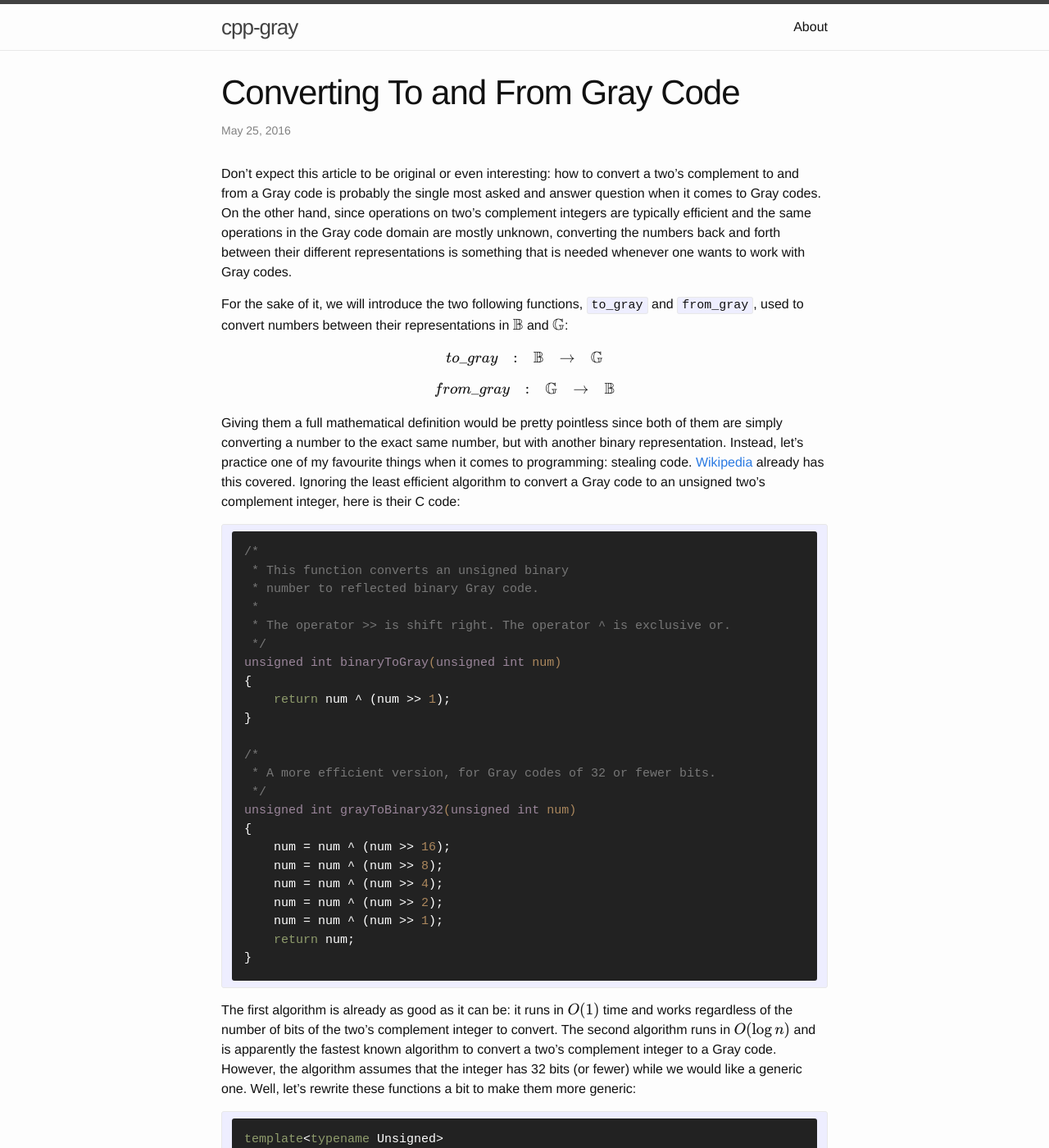
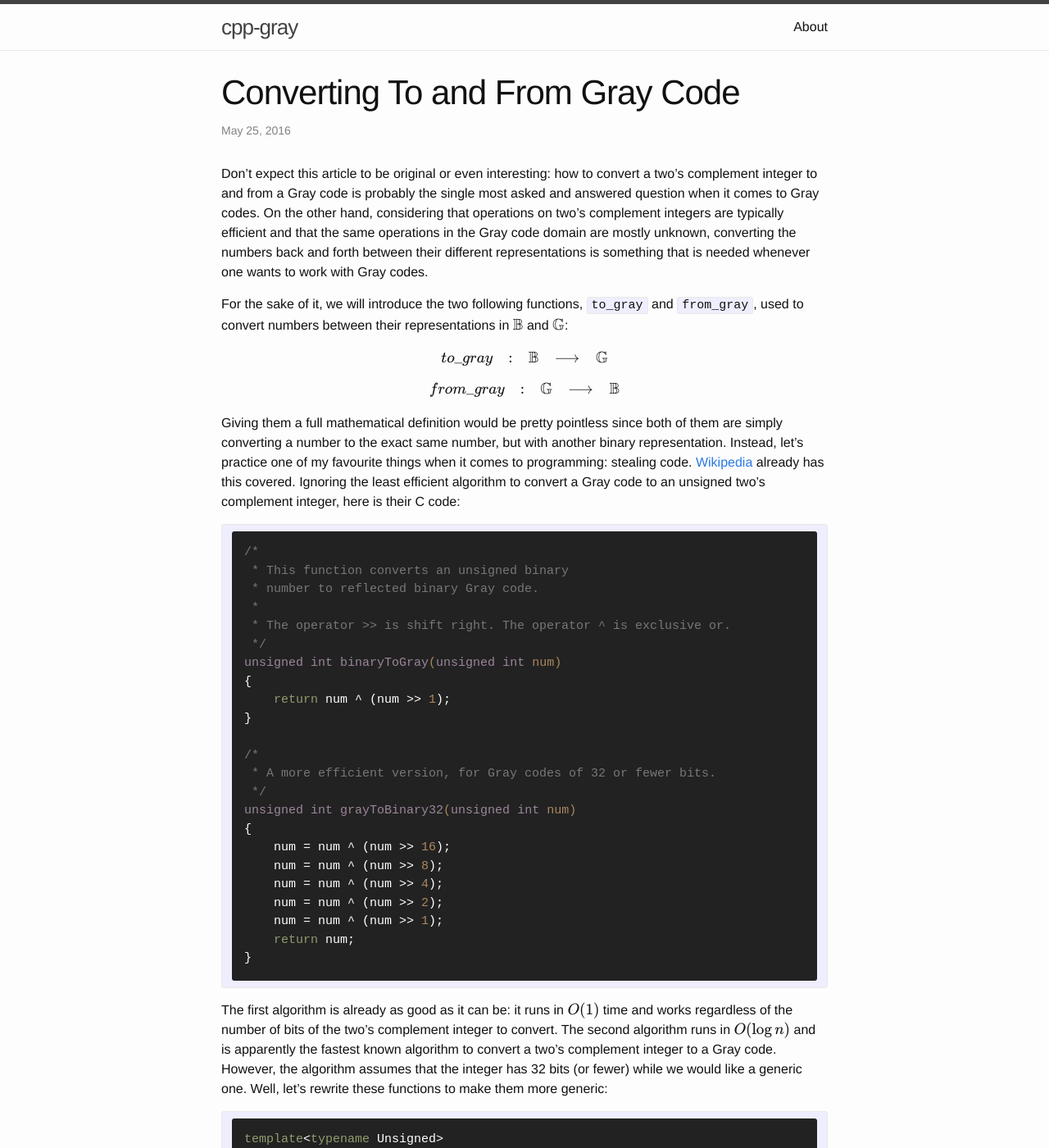
Before and after one commit to Morwenn/cpp-gray, a Jekyll site: the page built from _posts/2016-05-25-converting-to-and-from-gray-code.markdown, in a window 1280 px wide and 1400 px high. Shown: the whole window at 82% size. Built offline with Jekyll 4.4.1, drawn with Linux system fonts in a browser that asks for light colours; nearby versions of some CDN libraries; formulas are drawn with MathJax 3; some of the changed text lies outside the part shown.

Commit message:
Mostly typos and missing words.

```diff
--- a/_posts/2016-05-22-the-cpp-gray-c++-library.markdown
+++ b/_posts/2016-05-22-the-cpp-gray-c++-library.markdown
@@ -4,7 +4,7 @@ title: The cpp-gray C++ Library
 date: 2016-05-22 17:32:43 +0200
 categories: [gray code, c++]
 ---
-The previous article introduced the notation needed to understand Gray code algorithms from a pseudo-formal points of view.
+The previous article introduced the notation needed to understand Gray code algorithms from a pseudo-formal point of view.
 This new article presents the other side of the coin: the **cpp-gray** C++ library that we will be using to implement the
 different algorithms, and more specifically the design of the `gray_code` class template.
 
@@ -131,7 +131,7 @@ either too slow to be included in the library, or too specific to have dedicated
 
 ### Example
 
-What's a library introduction without a small example? The following snippet showcases some things that are dable directly
+What's a library introduction without a small example? The following snippet showcases some things that are doable directly
 in the Gray code domain with `gray_code`:
 
 {% highlight cpp %}
--- a/_posts/2016-05-25-converting-to-and-from-gray-code.markdown
+++ b/_posts/2016-05-25-converting-to-and-from-gray-code.markdown
@@ -4,21 +4,21 @@ title: Converting To and From Gray Code
 date: 2016-05-25 21:50:43 +0200
 categories: [gray code, c++]
 ---
-Don't expect this article to be original or even interesting: how to convert a two's complement to and from a Gray code is
-probably the single most asked and answer question when it comes to Gray codes. On the other hand, since operations on two's
-complement integers are typically efficient and the same operations in the Gray code domain are mostly unknown, converting
-the numbers back and forth between their different representations is something that is needed whenever one wants to work
-with Gray codes.
+Don't expect this article to be original or even interesting: how to convert a two's complement integer to and from a Gray
+code is probably the single most asked and answered question when it comes to Gray codes. On the other hand, considering
+that operations on two's complement integers are typically efficient and that the same operations in the Gray code domain
+are mostly unknown, converting the numbers back and forth between their different representations is something that is
+needed whenever one wants to work with Gray codes.
 
 For the sake of it, we will introduce the two following functions, `to_gray` and `from_gray`, used to convert numbers
 between their representations in \\( \mathbb{B} \\) and \\( \mathbb{G} \\):
 
 $$\begin{array}{ccccc}
-to\_gray & : & \mathbb{B} & \to & \mathbb{G}
+to\_gray & : & \mathbb{B} & \longrightarrow & \mathbb{G}
 \end{array}$$
 
 $$\begin{array}{ccccc}
-from\_gray & : & \mathbb{G} & \to & \mathbb{B}
+from\_gray & : & \mathbb{G} & \longrightarrow & \mathbb{B}
 \end{array}$$
 
 Giving them a full mathematical definition would be pretty pointless since both of them are simply converting a number to
@@ -55,7 +55,7 @@ unsigned int grayToBinary32(unsigned int num)
 The first algorithm is already as good as it can be: it runs in \\( O(1) \\) time and works regardless of the number of bits
 of the two's complement integer to convert. The second algorithm runs in \\( O(\log{n}) \\) and is apparently the fastest
 known algorithm to convert a two's complement integer to a Gray code. However, the algorithm assumes that the integer has 32
-bits (or fewer) while we would like a generic one. Well, let's rewrite these functions a bit to make them more generic:
+bits (or fewer) while we would like a generic one. Well, let's rewrite these functions to make them more generic:
 
 {% highlight cpp %}
 template<typename Unsigned>
```
Also changed, not shown: other parts of _posts/2016-05-25-converting-to-and-from-gray-code.markdown (+4 -4 lines).
